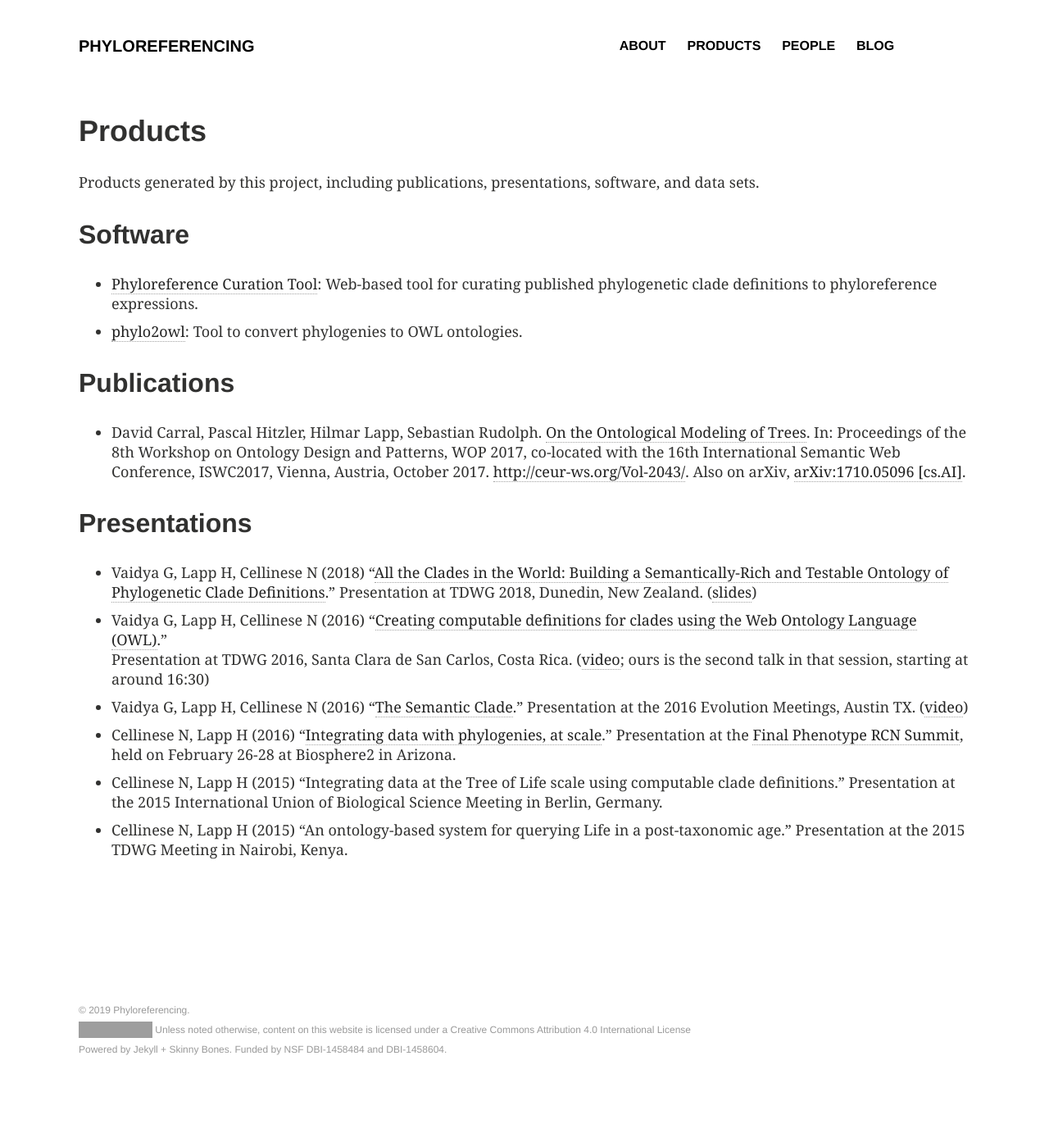
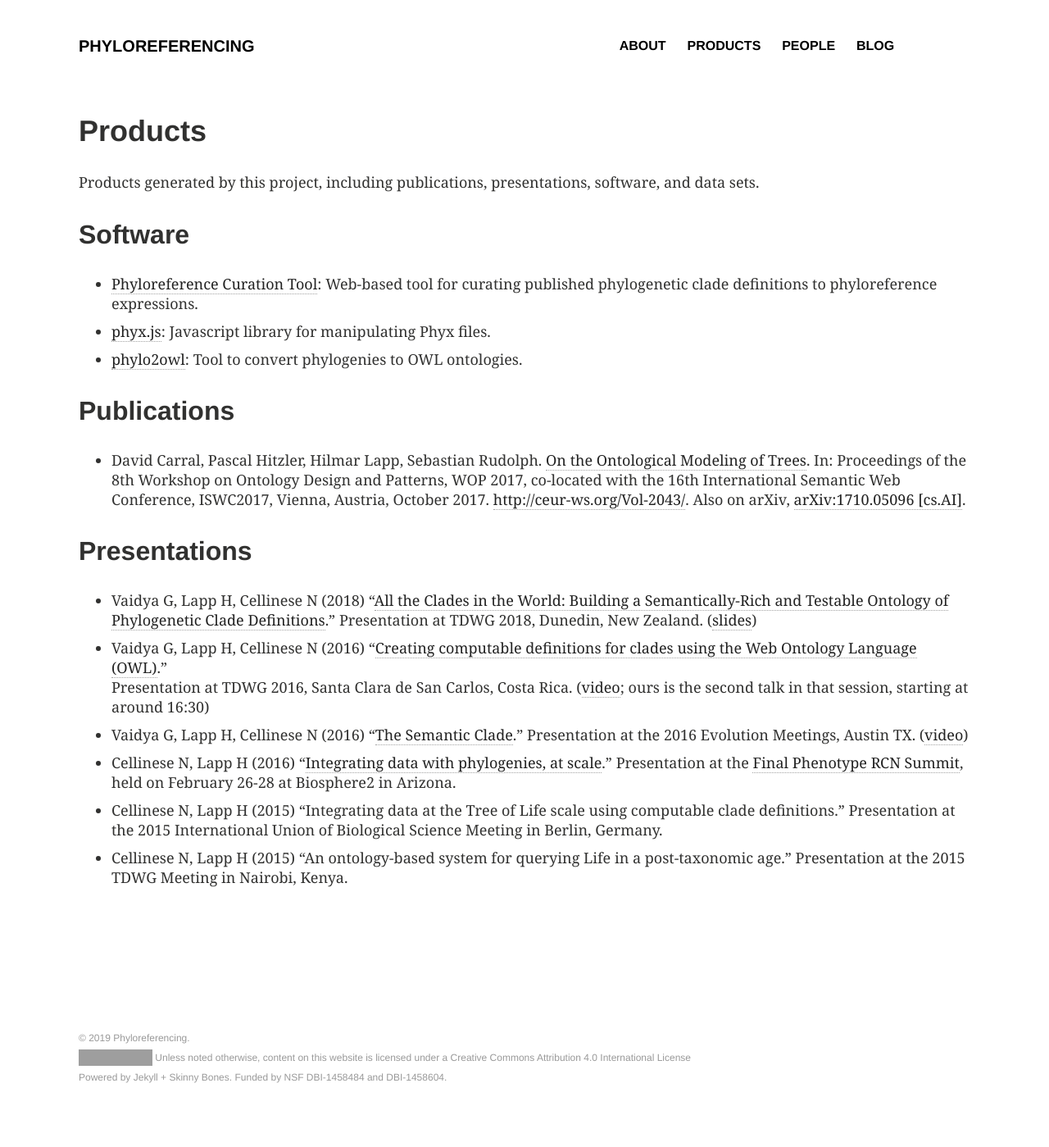
Before and after one commit to phyloref/phyloref.github.io, a Jekyll site: the page built from _pages/products.md, in a window 1280 px wide. Shown: the whole page at 82% size. Built offline with Jekyll 4.4.1, drawn with Linux system fonts in a browser that asks for light colours; comment, search, counter and statistics services are not loaded; before the commit the page ends 1365 px from its top, so only the background shows below that; grey boxes are pictures that could not be loaded.

Commit message:
Added phyx.js by linking to the NPM package.

```diff
--- a/_pages/products.md
+++ b/_pages/products.md
@@ -15,6 +15,7 @@ ads: false
 ## Software
 
 * [Phyloreference Curation Tool](https://github.com/phyloref/curation-tool/): Web-based tool for curating published phylogenetic clade definitions to phyloreference expressions.
+* [phyx.js](https://www.npmjs.com/package/@phyloref/phyx): Javascript library for manipulating Phyx files.
 * [phylo2owl](https://github.com/phyloref/phylo2owl): Tool to convert phylogenies to OWL ontologies.
 
 ## Publications
```
